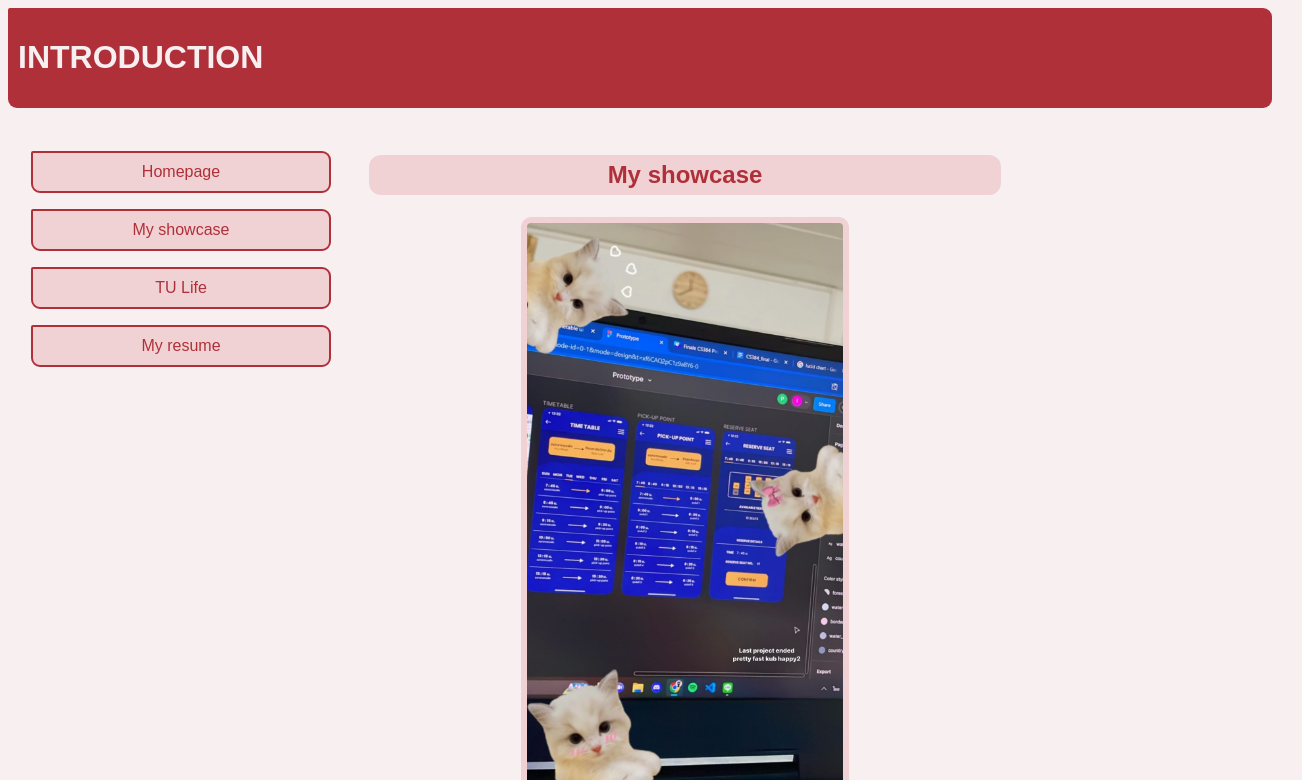
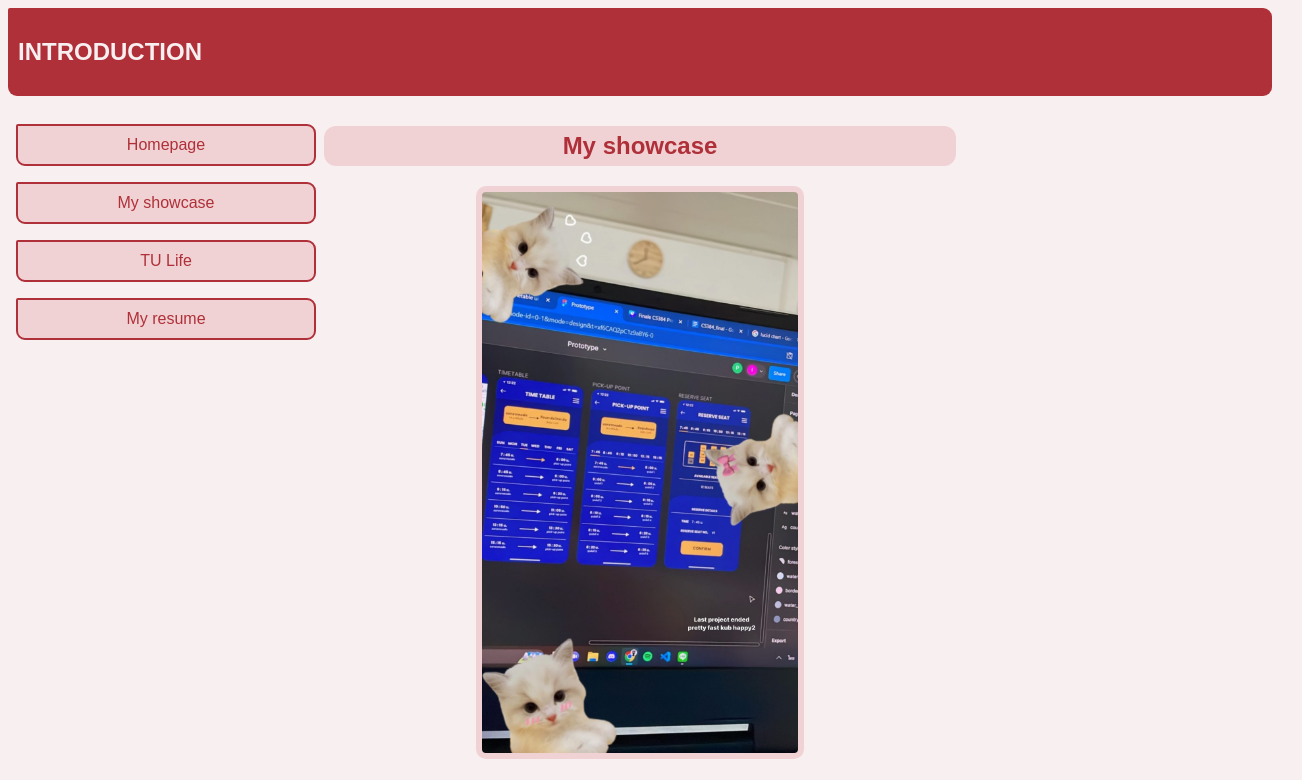
Before and after one commit to uninrk/inkrakGridPages, a plain HTML site: page myShowcase.html in a window 1280 px wide. Shown: the top 780 px of the page, 1302 px wide, since content can reach past the window. Drawn offline with Linux system fonts and the light colour scheme.

Commit message:
myShowcase

```diff
--- a/css/styleShowcase.css
+++ b/css/styleShowcase.css
@@ -17,15 +17,14 @@
     background-color: #af3039;
 }
 
-.flex-container {
+.content-container1 {
     display: flex;
     flex-direction: column;
     flex-wrap: wrap;
-    width: 25%;
     margin-top: 20px;
 }
 
-.flex-container .item {
+.content-container1 .item {
     background-color: #f1d2d4;
     color: #af3039;
     margin: 8px;
@@ -39,7 +38,7 @@ a:link {
     text-decoration: none;
 }
 
-.flex-container .item:hover {
+.content-container1 .item:hover {
     background-color: #af3039;
     color: #f1d2d4;
     margin: 8px;
@@ -62,11 +61,13 @@ h3,
 p,
 .contact-item {
     background-color: #af3039;
+    color: white;
     text-align: center;
 }
 
 .contact {
     display: flex;
+    flex-direction: row;
     justify-content: center;
 }
 
@@ -89,14 +90,13 @@ p,
 }
 
 .content-container2 {
-    margin-top: 30px;
+    margin-top: 10px;
     margin-bottom: 30px;
     text-align: center;
 }
 
 .content-item {
     padding: 6px;
-    margin-top: 2px;
     color: #af3039;
     background-color: #f1d2d4;
     border-radius: 12px;
@@ -135,117 +135,77 @@ p,
     width: 50%;
 }
 
-[class*="col-"] {
-    float: left;
-    padding: 15px;
+.container-grid {
+    display: grid;
+    grid-template-columns: repeat(4, 1fr);
+    grid-template-areas:
+        "header header header header"
+        "nav main main right1"
+        "nav main main right1"
+        "nav main main right1"
+        "nav main main right1"
+        "footer footer footer footer";
 }
 
+.container-grid .item {
+    text-align: center;
+}
 
 /* For mobile phones: */
-[class*="col-"] {
-    width: 100%;
+@media only screen and (max-width: 600px) {
+
+    .container-grid {
+        display: grid;
+        grid-template-columns: minmax(240px, auto);
+        grid-template-rows: repeat(5, auto);
+        grid-auto-flow: column;
+    }
 }
 
 @media only screen and (min-width: 600px) {
 
     /* For tablets: */
-    .col-s-1 {
-        width: 8.33%;
+    #i1 {
+        grid-area: header;
     }
 
-    .col-s-2 {
-        width: 16.66%;
+    #i2 {
+        grid-area: nav;
     }
 
-    .col-s-3 {
-        width: 25%;
+    #i3 {
+        grid-area: main;
     }
 
-    .col-s-4 {
-        width: 33.33%;
+    #i4 {
+        grid-area: right1;
     }
 
-    .col-s-5 {
-        width: 41.66%;
-    }
-
-    .col-s-6 {
-        width: 50%;
-    }
-
-    .col-s-7 {
-        width: 58.33%;
-    }
-
-    .col-s-8 {
-        width: 66.66%;
-    }
-
-    .col-s-9 {
-        width: 75%;
-    }
-
-    .col-s-10 {
-        width: 83.33%;
-    }
-
-    .col-s-11 {
-        width: 91.66%;
-    }
-
-    .col-s-12 {
-        width: 100%;
+    #i5 {
+        grid-area: footer;
     }
 }
 
 @media only screen and (min-width: 768px) {
 
     /* For desktop: */
-    .col-1 {
-        width: 8.33%;
+    #i1 {
+        grid-area: header;
     }
 
-    .col-2 {
-        width: 16.66%;
+    #i2 {
+        grid-area: nav;
     }
 
-    .col-3 {
-        width: 25%;
+    #i3 {
+        grid-area: main;
     }
 
-    .col-4 {
-        width: 33.33%;
+    #i4 {
+        grid-area: right1;
     }
 
-    .col-5 {
-        width: 41.66%;
-    }
-
-    .col-6 {
-        width: 50%;
-    }
-
-    .col-7 {
-        width: 58.33%;
-    }
-
-    .col-8 {
-        width: 66.66%;
-    }
-
-    .col-9 {
-        width: 75%;
-    }
-
-    .col-10 {
-        width: 83.33%;
-    }
-
-    .col-11 {
-        width: 91.66%;
-    }
-
-    .col-12 {
-        width: 100%;
+    #i5 {
+        grid-area: footer;
     }
 }
--- a/myShowcase.html
+++ b/myShowcase.html
@@ -13,20 +13,19 @@
 
 <body>
 
-    <header>
-        <div class="header">
+    <section class="container-grid">
+
+        <div class="header" id="i1">
             <h1>INTRODUCTION</h1>
         </div>
-    </header>
 
-    <div class="container">
-        <div class="flex-container col-3 col-s-3">
+        <div class="content-container1" id="i2">
             <a href="index.html" class="item">Homepage</a>
             <a href="myShowcase.html" class="item">My showcase</a>
             <a href="tuLife.html" class="item">TU Life</a>
             <a href="myResume.html" class="item">My resume</a>
         </div>
-        <div class="content-container2 col-6 col-s-9">
+        <div class="content-container2" id="i3">
             <h2 class="content-item">My showcase</h2>
             <img class="pic content-item" src="images/prototype.jpg">
             <div class="content-item head-item"><i class="fas fa-map-pin"></i>Online Request Form & Approve System</div>
@@ -69,10 +68,11 @@
             <div class="content-item head-item2">English - TOEIC Score 810</div>
             <div class="content-item head-item2">Korean - TOPIK 1 Level 2</div>
         </div>
-    </div>
 
-    <footer>
-        <div class="contact-container col-12">
+        <div class="content-3" id="i4"></div>
+
+
+        <div class="contact-container" id="i5">
             <h2>CONTACT ME</h2>
             <div class="contact">
                 <div class="contact-item">
@@ -91,11 +91,7 @@
                     <p>uninrk@gmail.com</p>
                 </div>
             </div>
-
-        </div>
-
-
-    </footer>
+    </section>
 
 </body>
 
```
